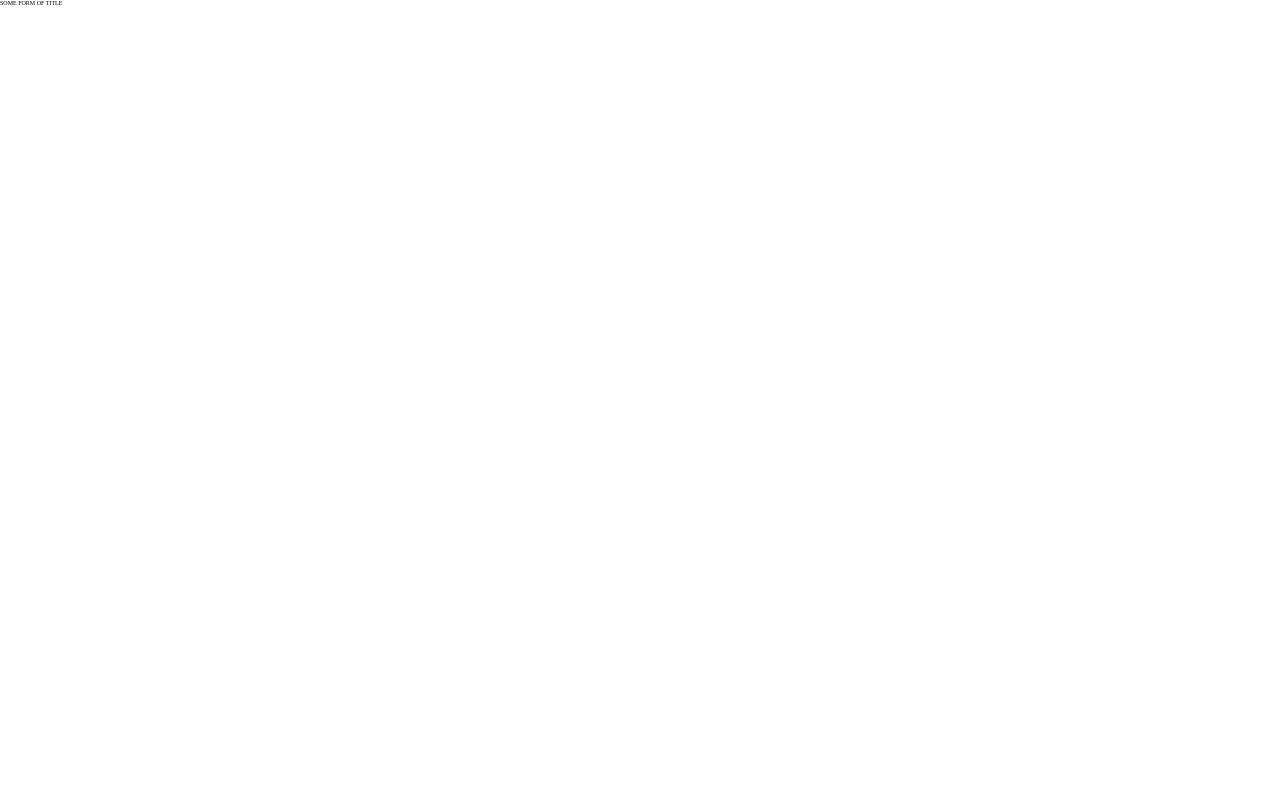
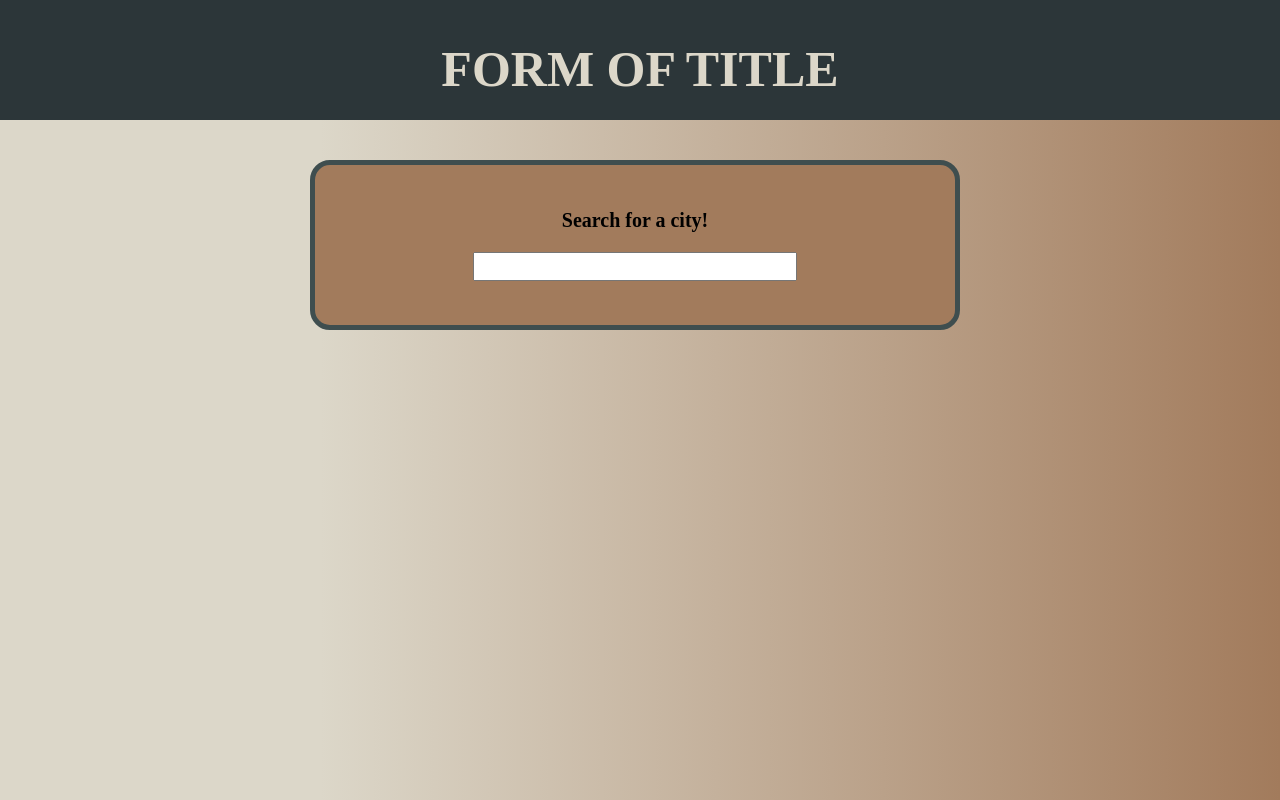
Before and after one commit to seafoodude/homework-6-weatherDash, a plain HTML site: page index.html in a window 1280 px wide. Drawn offline with Linux system fonts and the light colour scheme.

Commit message:
styled a bit and put the searchbox in

```diff
--- a/Assets/style.css
+++ b/Assets/style.css
@@ -1,5 +1,64 @@
+:root {
+    background: linear-gradient(90deg, var(--wht) 25%, var(--brwn) 100%);
+    --drkst: #2C3639;
+    --drk: #3F4E4F;
+    --brwn: #A27B5C;
+    --wht: #DCD7C9;
+}
+
 * {
     padding: 0;
     margin: 0;
     font-size: 62.5%;
 }
+
+header {
+    display: block;
+    position: fixed;
+    height: 15vh;
+    width: 100%;
+    text-align: center;
+    background-color: var(--drkst);
+}
+
+.title {
+    margin-top: 5vh;
+    font-size: 5rem;
+    color: var(--wht);
+}
+
+
+body {
+    height: 100vh;
+    width: 100%;
+}
+
+.searchbar {
+    display: flex;
+    position: fixed;
+    align-items: center;
+    right: 25vw;
+    top: 20vh;
+    background-color: var(--brwn);
+    height: 20vh;
+    width: 50vw;
+    border: 0.5rem solid var(--drk);
+    border-radius: 2rem;
+}
+
+.searchtext {
+    display: block;
+    text-align: center;
+    width: 50vw;
+}
+
+h2 {
+    font-size: 2rem;
+    padding-bottom: 2rem;
+}
+
+input {
+    height: 2.5rem;
+    width: 25vw;
+    font-size: 2rem;
+}
--- a/index.html
+++ b/index.html
@@ -8,12 +8,23 @@
     <title>Document</title>
 
 </head>
-    <header class="title">
-        SOME FORM OF TITLE
+    <header>
+        <h1 class="title">FORM OF TITLE</div>
     </header>
 
 <body>
-    <div class="searchbar">
+    <div class="searchbar" id="brownBox">
+        <div class="searchtext">
+            <h2>Search for a city!</h2>
+            <input class=""></input>
+        </div>
+    </div>
+
+    <div class="firstcard">
+
+    </div>
+
+    <div class="fiveDayForecast">
 
     </div>
 
```
Also changed, not shown: wireframe.txt.
